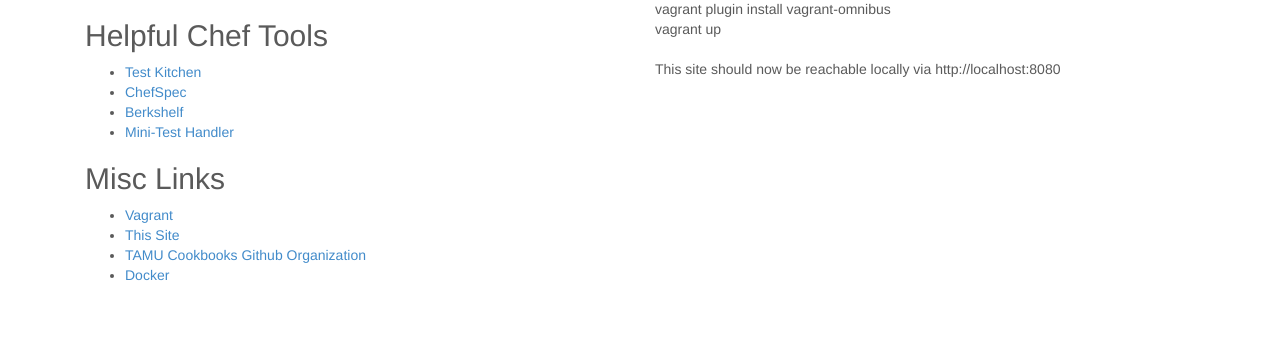
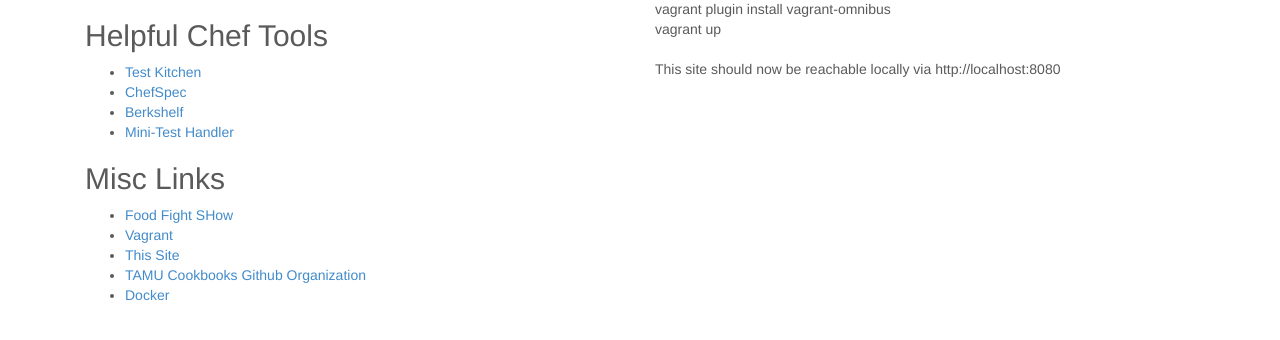
Before and after one commit to jarosser06/magic, a plain HTML site: page index.html in a window 1280 px wide. Shown: the part 704-1044 px from the top of the page. Drawn offline with nearby package versions, Linux system fonts and the light colour scheme.

Commit message:
added the food fight show

```diff
--- a/index.html
+++ b/index.html
@@ -91,6 +91,7 @@
             </ul>
             <h2>Misc Links</h2>
             <ul>
+              <li><a href="http://foodfightshow.org/">Food Fight SHow</a></li>
               <li><a href="http://www.vagrantup.com/">Vagrant</a></li>
               <li><a href="https://github.com/TAMUArch/magic">This Site</a></li>
               <li><a href="https://github.com/tamucookbooks">TAMU Cookbooks Github Organization</a></li>
```
